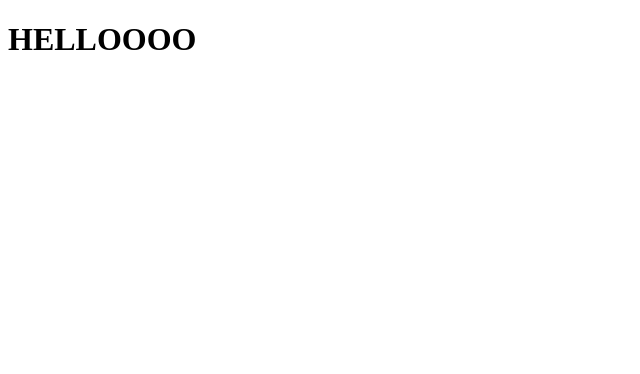
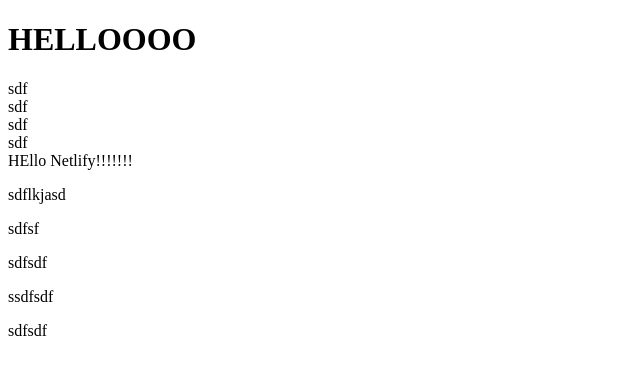
Before and after one commit to umeraziz45/bestWebsite, a plain HTML site: page index.html in a window 1280 px wide. Shown: the whole page, without its empty margins (0-640 px from the left). Drawn offline with Linux system fonts and the light colour scheme.

Commit message:
testing netlify

```diff
--- a/index.html
+++ b/index.html
@@ -9,6 +9,18 @@
 <body>
 
   <h1>  HELLOOOO </h1>
+  <p>
+    <div>sdf</div>
+    <div>sdf</div>
+    <div>sdf</div>
+    <div>sdf</div>
+    HEllo Netlify!!!!!!!
+  </p>
+  <P>sdflkjasd</P>
+  <P>sdfsf</P>
+  <P>sdfsdf</P>
+  <P>ssdfsdf</P>
+  <P>sdfsdf</P>
 
 
 </body>
```
